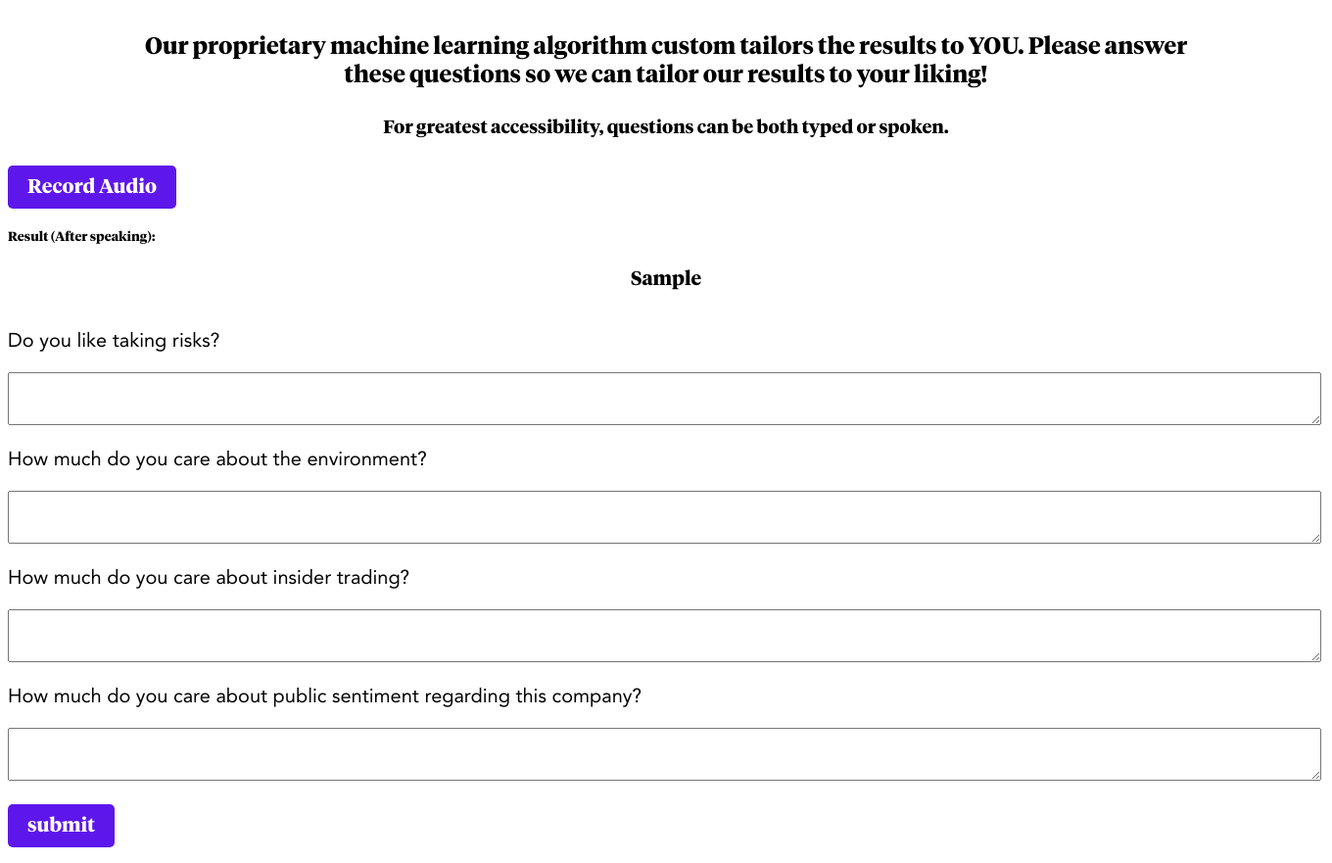
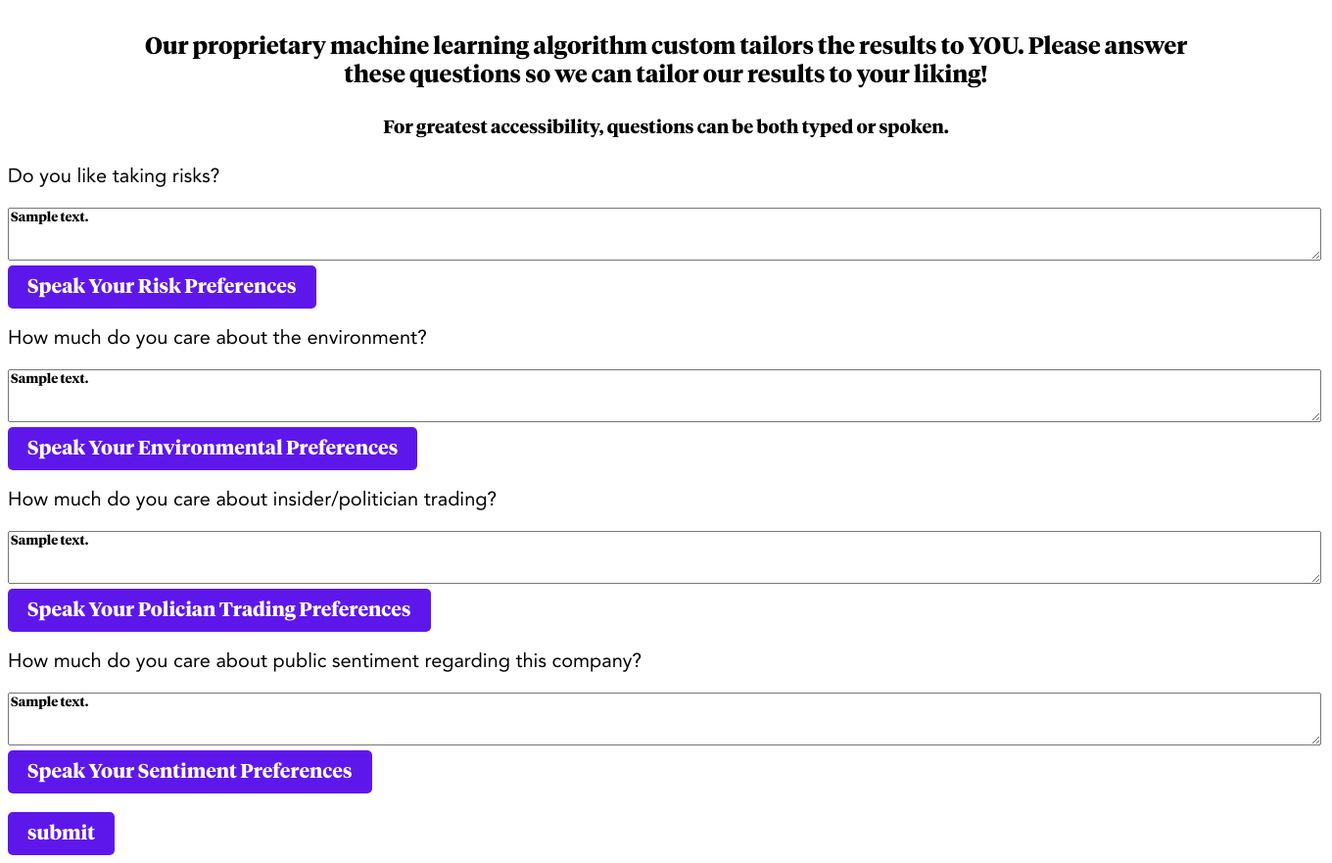
Before and after one commit to StevenAHan/Invest.me, a Flask app: template templates/prompt.html in a window 1360 px wide. Shown: the part 189-1070 px from the top of the page at 98% size. Run offline with Flask 3, Linux system fonts and the light colour scheme; the template is opened without the code that fills it: most values are stand-ins (such as "Sample title", 1, 10 or a date in 2020); some libraries are stand-ins or nearby versions.

Commit message:
voice yes

```diff
--- a/app.py
+++ b/app.py
@@ -255,55 +255,69 @@ def record():
     #     print("Exception: " + str(e))
     return s
 
-@app.route("/prompt5", methods=["GET", "POST"])
-def prompt5():
-    if request.method == 'POST':
-        # write your Python code here
-        result_text = record()
-    return render_template('prompt.html', result3=result_text)
-
 # %%
 @app.route("/prompt", methods=["GET", "POST"])
 def prompt():
     # if the form is submitted
-    if (request.method == "POST"):
-        risk_input = request.form['risk-input']  # strings
-        print("risk:", risk_input)
-        sent_input = request.form["sent-input"]
-        print("sent:", sent_input)
-        env_input = request.form["env-input"]
-        print("env:", env_input)
-        pol_input = request.form["pol-input"]
-        print("pol:", pol_input)
-        risk_ss = getSentiment(risk_input)
-        sent_ss = getSentiment(sent_input)
-        env_ss = getSentiment(env_input)
-        pol_ss = getSentiment(pol_input)  # add this, so you get # from -1 to 1
-        print("answers:", risk_ss, sent_ss, env_ss, pol_ss)
-        df = getDB()
-        df["percentile"] = pd.to_numeric(df["percentile"], errors="coerce")
-        df["Beta"] = pd.to_numeric(df["Beta"], errors="coerce")
-        mean_value = df["percentile"].mean()
-        mean_value2 = df["Beta"].mean()
-        df["percentile"].fillna(mean_value)
-        df["Beta"].fillna(mean_value2)
-        # filter the db
-        # df will be filtered db
-        df = filtered_df(risk_ss, sent_ss, env_ss, pol_ss, df)
-        df = df.head(5)
-        print(df)
-        companies = convertCompanyDFToButtons(df)
-        listHTML = ""
-        listHTML += "<li>You like to take risks</li>" if risk_ss > 0 else "<li>You are adverse to risk</li>"
-        listHTML += "<li>You care about public sentiment</li>" if sent_ss > 0 else "<li>You don't care too much about public sentiment</li>"
-        listHTML += "<li>You care a lot about the environment</li>" if env_ss > 0 else "<li>You aren't focused on environmentality</li>"
-        listHTML += "<li>You care about insider trading</li>" if pol_ss > 0 else "<li>You don't care that much about insider trading</li>"
-        compList = df['Symbol'].head(5)
-        fig = esg_pie(compList)
-        graphJSON1 = json.dumps(fig, cls=plotly.utils.PlotlyJSONEncoder)
-        fig2 = financials_chart(compList)
-        graphJSON2 = json.dumps(fig2, cls=plotly.utils.PlotlyJSONEncoder)
-        return render_template("result.html", companies=companies, listHTML=listHTML, graphJSON1=graphJSON1, graphJSON2=graphJSON2)
+    if(request.method == "POST"):
+        print("hi")
+        print(request.form)
+        if "submit" in request.form:
+            risk_input = request.form['risk-input']  # strings
+            print("risk:", risk_input)
+            sent_input = request.form["sent-input"]
+            print("sent:", sent_input)
+            env_input = request.form["env-input"]
+            print("env:", env_input)
+            pol_input = request.form["pol-input"]
+            print("pol:", pol_input)
+            risk_ss = getSentiment(risk_input)
+            sent_ss = getSentiment(sent_input)
+            env_ss = getSentiment(env_input)
+            pol_ss = getSentiment(pol_input)  # add this, so you get # from -1 to 1
+            print("answers:", risk_ss, sent_ss, env_ss, pol_ss)
+            df = getDB()
+            df["percentile"] = pd.to_numeric(df["percentile"], errors="coerce")
+            df["Beta"] = pd.to_numeric(df["Beta"], errors="coerce")
+            mean_value = df["percentile"].mean()
+            mean_value2 = df["Beta"].mean()
+            df["percentile"].fillna(mean_value)
+            df["Beta"].fillna(mean_value2)
+            # filter the db
+            # df will be filtered db
+            df = filtered_df(risk_ss, sent_ss, env_ss, pol_ss, df)
+            df = df.head(5)
+            print(df)
+            companies = convertCompanyDFToButtons(df)
+            listHTML = ""
+            listHTML += "<li>You like to take risks</li>" if risk_ss > 0 else "<li>You are adverse to risk</li>"
+            listHTML += "<li>You care about public sentiment</li>" if sent_ss > 0 else "<li>You don't care too much about public sentiment</li>"
+            listHTML += "<li>You care a lot about the environment</li>" if env_ss > 0 else "<li>You aren't focused on environmentality</li>"
+            listHTML += "<li>You care about insider trading</li>" if pol_ss > 0 else "<li>You don't care that much about insider trading</li>"
+            compList = df['Symbol'].head(5)
+            fig = esg_pie(compList)
+            graphJSON1 = json.dumps(fig, cls=plotly.utils.PlotlyJSONEncoder)
+            fig2 = financials_chart(compList)
+            graphJSON2 = json.dumps(fig2, cls=plotly.utils.PlotlyJSONEncoder)
+            return render_template("result.html", companies=companies, listHTML=listHTML, graphJSON1=graphJSON1, graphJSON2=graphJSON2)
+        else:
+            risk_input = request.form['risk-input']
+            print("risk:", risk_input)
+            sent_input = request.form["sent-input"]
+            print("sent:", sent_input)
+            env_input = request.form["env-input"]
+            print("env:", env_input)
+            pol_input = request.form["pol-input"]
+            print("pol:", pol_input)
+            if "riskvoice" in request.form:
+                risk_input = record()
+            elif "sentvoice" in request.form:
+                sent_input = record()
+            elif "envvoice" in request.form:
+                env_input = record()
+            elif "polvoice" in request.form:
+                pol_input = record()
+            return render_template("prompt.html", risktext=risk_input, senttext=sent_input, envtext=env_input, poltext=pol_input)
     return render_template("prompt.html")
 
 # %% [markdown]
--- a/templates/prompt.html
+++ b/templates/prompt.html
@@ -8,11 +8,6 @@
     <h3 class="prompt-subtitle">
         For greatest accessibility, questions can be both typed or spoken.
     </h3>
-    <form action="/prompt5" method="POST">
-      <input type="submit" value="Record Audio">
-      <h5>Result (After speaking):</h5>
-        <p>{{ result3 }}</p>
-    </form>
 </div>
 
 <div class="form-wrapper">
@@ -20,27 +15,31 @@
         <label for="risk" class="question">Do you like taking risks?</label>
         <br>
         <br>
-        <textarea rows="3" cols="165" name="risk-input" placeholder="" required></textarea>
+        <textarea rows="3" cols="165" name="risk-input" placeholder="">{{risktext}}</textarea>
+        <input type="submit" name="riskvoice" value="Speak Your Risk Preferences">
         <br>
         <br>
         <label for="environmentality" class="question">How much do you care about the environment?</label>
         <br>
         <br>
-        <textarea rows="3" cols="165" name="env-input" placeholder="" required></textarea>
+        <textarea rows="3" cols="165" name="env-input" placeholder="">{{envtext}}</textarea>
+        <input type="submit" name="envvoice" value="Speak Your Environmental Preferences">
         <br>
         <br>
-        <label for="politician" class="question">How much do you care about insider trading?</label>
+        <label for="politician" class="question">How much do you care about insider/politician trading?</label>
         <br><br>
-        <textarea rows="3" cols="165" name="pol-input" placeholder="" required></textarea>
+        <textarea rows="3" cols="165" name="pol-input" placeholder="">{{poltext}}</textarea>
+        <input type="submit" name="polvoice" value="Speak Your Polician Trading Preferences">
         <br>
         <br>
         <label for="sentiment" class="question">How much do you care about public sentiment regarding this company?</label>
         <br>
         <br>
-        <textarea rows="3" cols="165" name="sent-input" placeholder="" required></textarea>
+        <textarea rows="3" cols="165" name="sent-input" placeholder="">{{senttext}}</textarea>
+        <input type="submit" name="sentvoice" value="Speak Your Sentiment Preferences">
         <br>
         <br>
-        <input class = "promptsubmitbutton" type="submit" value="submit">
+        <input class = "promptsubmitbutton" type="submit" value="submit" name="submit">
     </form>
 </div>
 <script src="https://cdnjs.cloudflare.com/ajax/libs/gsap/3.11.5/gsap.min.js" integrity="sha512-cOH8ndwGgPo+K7pTvMrqYbmI8u8k6Sho3js0gOqVWTmQMlLIi6TbqGWRTpf1ga8ci9H3iPsvDLr4X7xwhC/+DQ==" crossorigin="anonymous" referrerpolicy="no-referrer"></script>
```
